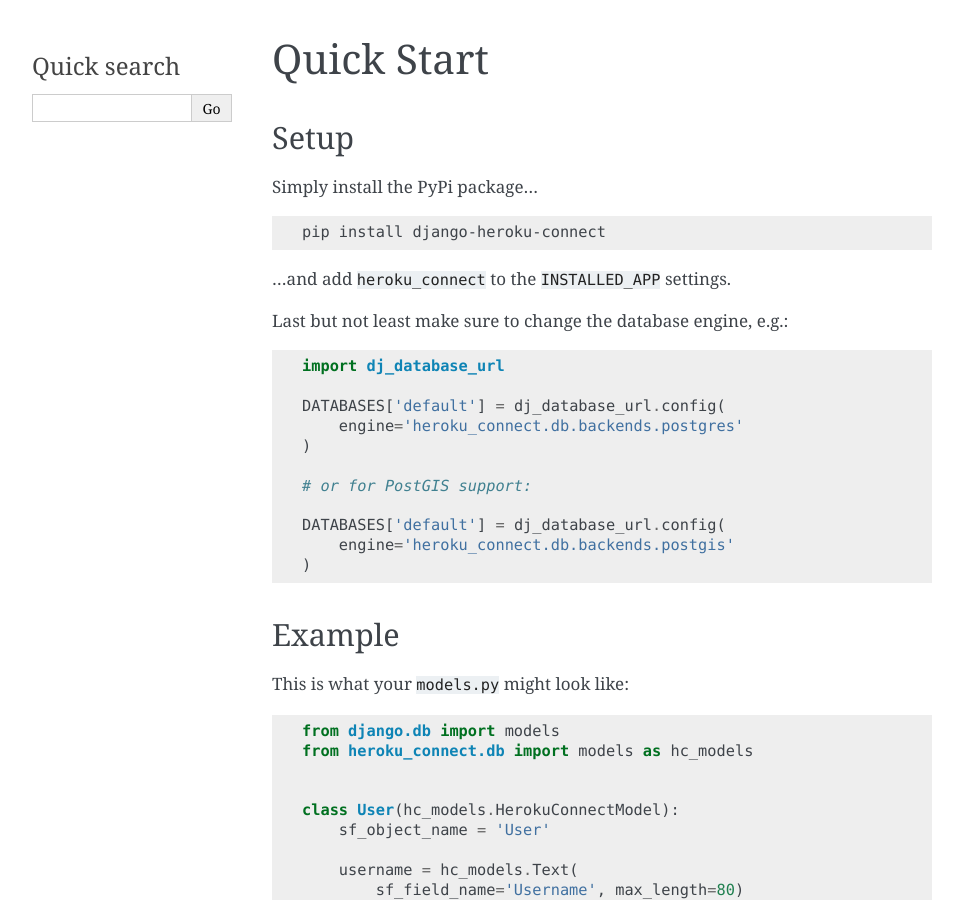
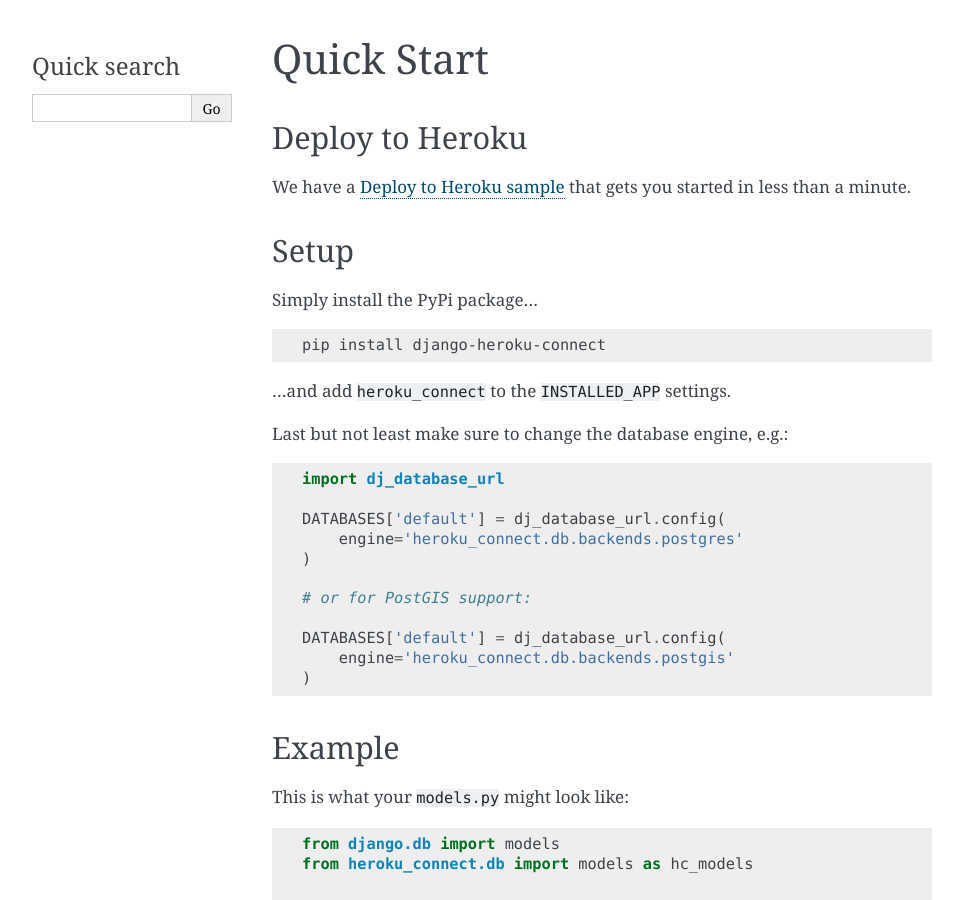
Before and after one commit to thermondo/django-heroku-connect, a Sphinx documentation site: the page built from docs/quick_start.rst, in a window 1280 px wide and 900 px high. Shown: the whole window, without its empty margins (148-1111 px from the left). Built offline with Sphinx 7.4.7, drawn with Linux system fonts in a browser that asks for light colours; the version number could not be read and is left out.

Commit message:
Add link to sample app

```diff
--- a/docs/quick_start.rst
+++ b/docs/quick_start.rst
@@ -1,5 +1,13 @@
 Quick Start
 ===========
+
+Deploy to Heroku
+----------------
+
+We have a `Deploy to Heroku sample`_ that gets you started in less than a
+minute.
+
+.. _`Deploy to Heroku sample`: https://github.com/Thermondo/django-heroku-connect-sample
 
 Setup
 -----
```
Also changed, not shown: README.rst (+8 -0 lines).
